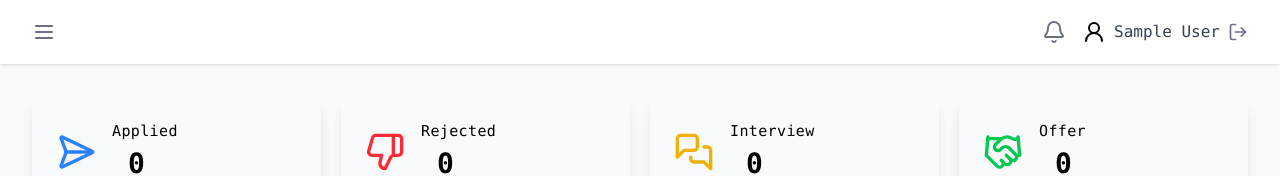
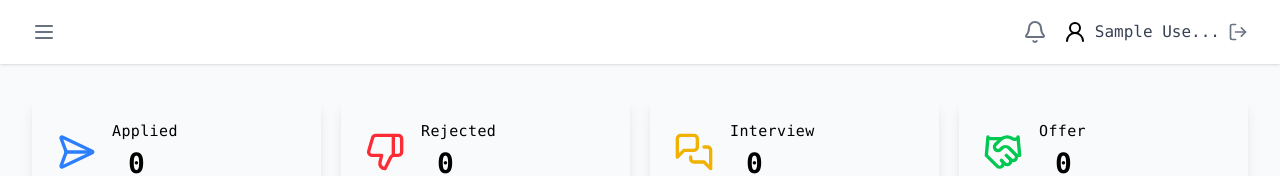
Before and after one commit to kumarlalita001/applyflow, a React (Vite) app in the folder client/: page /dashboard in a window 1280 px wide. Shown: the top 176 px of the page. Built offline with nearby package versions, Linux system fonts and the light colour scheme; no server answers; sample sign-in values are in the browser's storage.

Commit message:
optimization text overflow added

```diff
--- a/client/src/components/dashboard/LogoutModal.jsx
+++ b/client/src/components/dashboard/LogoutModal.jsx
@@ -17,7 +17,7 @@ const LogoutModal = ({ onClose }) => {
       localStorage.removeItem('applyflowtoken');
       SuccessToast(result.message || "Logout Success");
       onClose();
-      //navigate('/auth/login');
+      navigate('/auth/login');
     } catch (error) {
       ErrorToast( error.message ||'Logout failed. Try again.');
     } finally {
@@ -26,7 +26,7 @@ const LogoutModal = ({ onClose }) => {
   };
 
   return (
-    <div className="fixed z-50 inset-0 min-h-screen w-full flex items-center justify-center">
+    <div className="fixed z-10 inset-0 min-h-screen w-full flex items-center justify-center">
       <div className="flex items-center justify-center min-h-screen pt-4 px-4 pb-20 text-center sm:block sm:p-0">
         <div className="fixed inset-0 transition-opacity" aria-hidden="true">
           <div className="absolute inset-0 bg-gray-500 opacity-75"></div>
--- a/client/src/components/dashboard/TopHeader.jsx
+++ b/client/src/components/dashboard/TopHeader.jsx
@@ -1,5 +1,6 @@
 import { Bell, LogOut, Menu, User2 } from 'lucide-react'
 import React from 'react'
+import { shortenText } from '../../utils/utils'
 
 
 const TopHeader = ({sidebarOpenCloseFn,logoutModalOpenFn}) => {
@@ -20,7 +21,7 @@ const TopHeader = ({sidebarOpenCloseFn,logoutModalOpenFn}) => {
               </button>
               <div className="flex items-center space-x-2">
                 <User2 />
-                <span className="text-gray-700 font-medium">{userData?.name}</span>
+                <span className="text-gray-700 font-medium">{shortenText(userData?.name+"100002342134",10)}</span>
                 <button
                   onClick={logoutModalOpenFn}
                   className="text-gray-500 cursor-pointer hover:text-gray-700"
--- /dev/null
+++ b/client/src/utils/utils.js
@@ -0,0 +1,7 @@
+export function shortenText(text,showLength = 10) {
+    if (typeof text !== 'string') {
+        console.warn('shortenText: Expected a string');
+        return '';
+      }
+      return text.length > showLength ? text.slice(0, showLength) + '...' : text;
+  }
```
Also changed, not shown: 1 other file (tests, documents, lock files or other folders).
